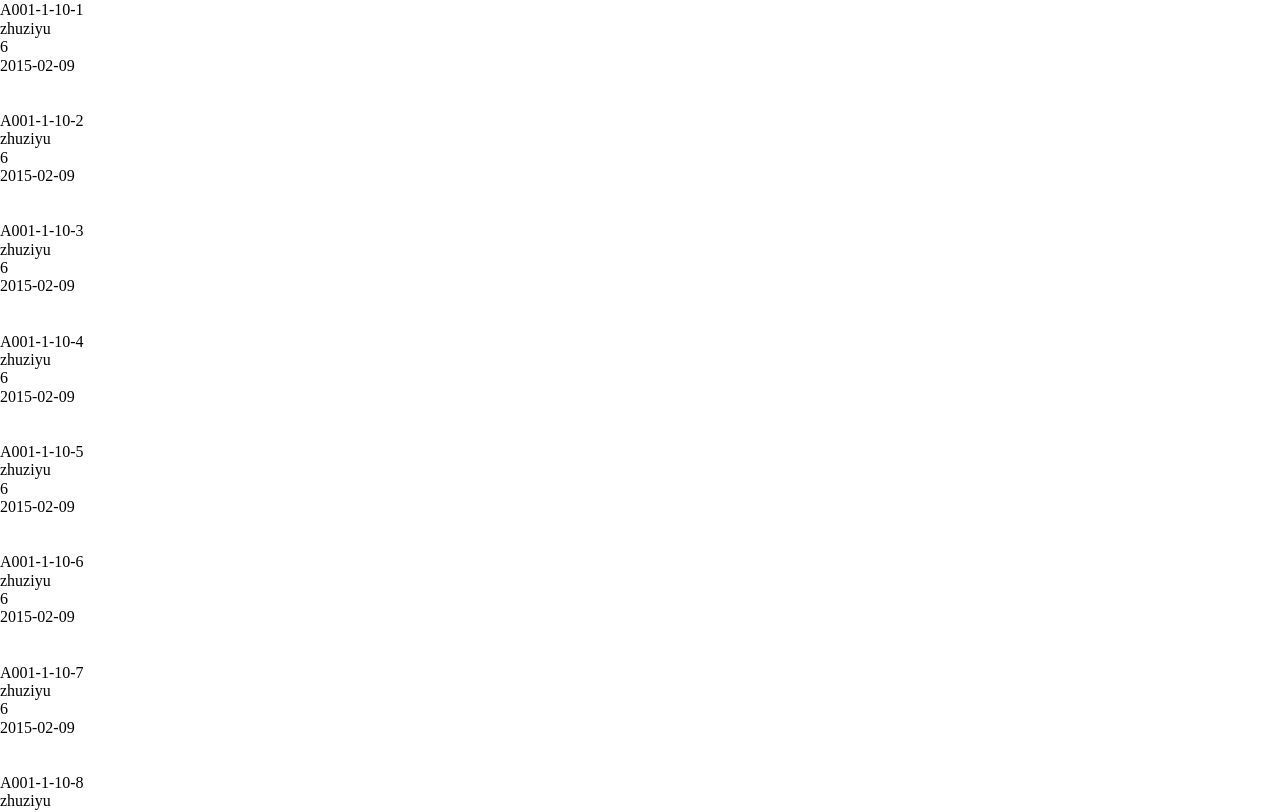
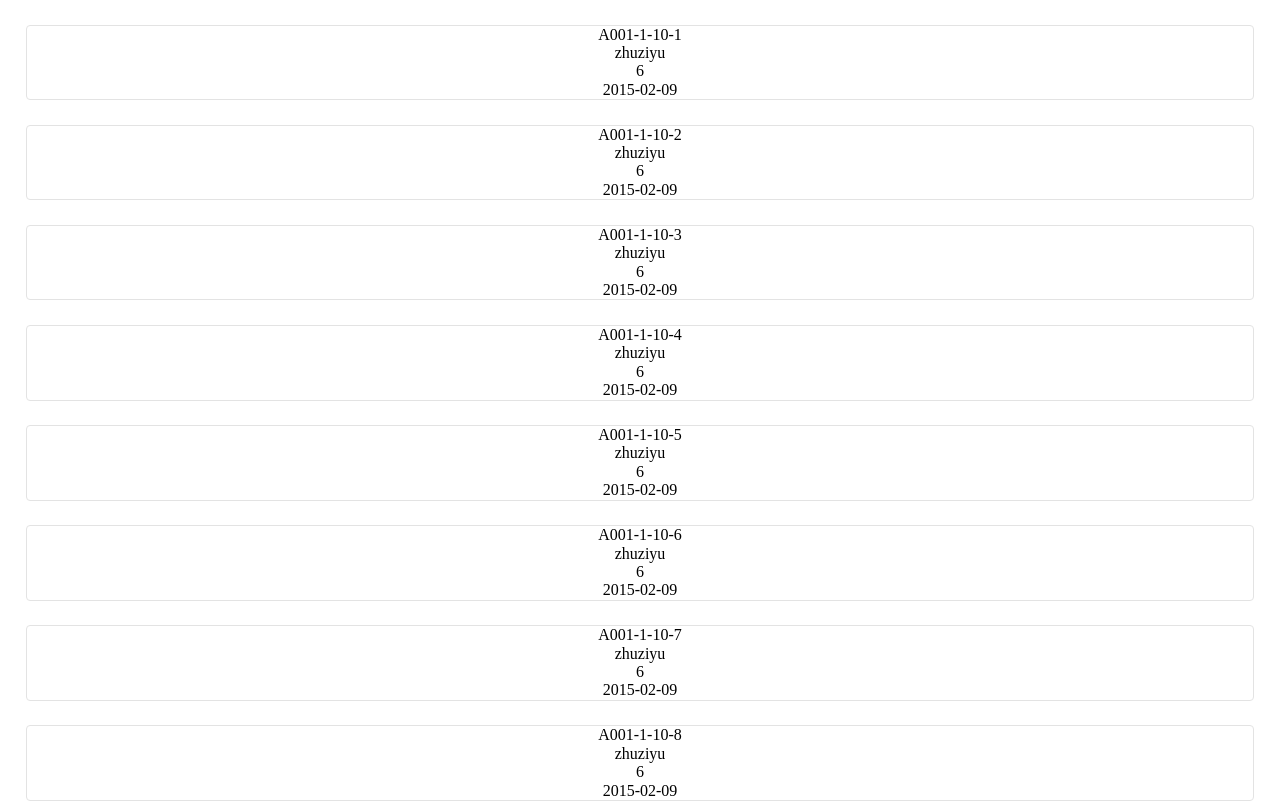
Before and after one commit to lei-zhu/react-paging-list, a React app: page / in a window 1280 px wide. Shown: the top 812 px of the page. Built offline with nearby package versions, Linux system fonts and the light colour scheme.

Commit message:
完善 PagingList 逻辑

```diff
--- a/src/components/ListView/index.tsx
+++ b/src/components/ListView/index.tsx
@@ -10,6 +10,7 @@ export interface IListViewOptions {
 }
 
 export interface IListViewProps<T> {
+  layoutType: string; // 布局类型，可选值: ROW, GRID
   pageNumber: number; // 当前页码
   pageSize: number; // 每页数量
   dataLoading: boolean; // 数据加载中
@@ -104,11 +105,11 @@ class ListView<T> extends PureComponent<IListViewProps<T>, IListViewState<T>> {
 
   render() {
     const { totalPages, dataList } = this.state;
-    const { dataLoading, renderItem } = this.props;
+    const { layoutType, dataLoading, renderItem } = this.props;
 
     if (totalPages === -1) {
       return (
-        <div className="rpl_list_view">
+        <div className="rpl_list_view_2">
           {this.renderFirstLoading()}
         </div>
       );
@@ -116,8 +117,17 @@ class ListView<T> extends PureComponent<IListViewProps<T>, IListViewState<T>> {
 
     if (totalPages === 0 && dataLoading === false) {
       return (
-        <div className="rpl_list_view">
+        <div className="rpl_list_view_2">
           {this.renderListNothing()}
+        </div>
+      );
+    }
+
+    if (layoutType === 'GRID') {
+      const content = dataList.map((item: T) => renderItem(item));
+      return (
+        <div className="rpl_list_view grid_layout">
+          {content}
         </div>
       );
     }
--- a/src/components/ListView/style.less
+++ b/src/components/ListView/style.less
@@ -2,18 +2,58 @@
 
 .rpl_list_view:extend(.flex_column_center) {
   align-items: unset;
-  height: 100%;
   width: 100%;
-  overflow-y: scroll;
+  padding: 0 2%;
 
   & > .list_item:extend(.flex_column) {
     min-height: 30px;
     width: 100%;
   }
+}
+
+.rpl_list_view.grid_layout:extend(.flex_row_wrap) {
+  justify-content: space-around;
+  padding: 0 1%;
+
+  & > .list_item:extend(.flex_column) {
+    min-height: 30px;
+    width: 47%;
+  }
+
+  & > .list_item.center {
+    justify-content: center;
+    align-items: center;
+  }
+
+  & > .list_item.border {
+    border: 1px solid #e3e3e3;
+    border-radius: 4px;
+  }
+}
+
+.rpl_list_view,
+.rpl_list_view.grid_layout {
+  box-sizing: border-box;
+
+  & > .list_item {
+    box-sizing: border-box;
+    margin-top: 2%;
+  }
+  & > .list_item.center {
+    justify-content: center;
+    align-items: center;
+  }
+  & > .list_item.border {
+    border: 1px solid #e3e3e3;
+    border-radius: 4px;
+  }
+}
+
+.rpl_list_view_2:extend(.flex_column_center) {
+  height: 100%;
 
   & > .list_nothing:extend(.flex_column_center),
   & > .list_loading:extend(.flex_column_center) {
-
     & > img {
       width: 70px;
     }
--- a/src/components/LoadMore/index.tsx
+++ b/src/components/LoadMore/index.tsx
@@ -27,7 +27,8 @@ const LoadMore: React.FC<ILoadMoreProps> = (props: ILoadMoreProps) => {
     ? (totalCount / pageSize)
     : (totalCount / pageSize + 1));
 
-  if (dataLoading === true && pageNumber === 1 && totalCount === 0) {
+  if ((dataLoading === false && pageNumber === 1 && totalCount === 0 && totalPages === 0)
+    || (dataLoading === true && pageNumber === 1 && totalCount === 0)) {
     return (
       <div className="rpl_load_more">
         <></>
--- a/src/components/LoadMore/style.less
+++ b/src/components/LoadMore/style.less
@@ -7,13 +7,15 @@
   & > .load_status_text {
     & > span {
       color: #848484;
-      font-size: 16px;
+      font-size: 14px;
     }
   }
 
   & > .load_btn:extend(.flex_column_center) {
-    width: 30%;
+    min-width: 30%;
+    max-width: 90%;
     height: 30px;
+    padding: 0 10px;
     border: 1px solid #1890ff;
     border-radius: 4px;
 
--- a/src/components/PagingList/index.tsx
+++ b/src/components/PagingList/index.tsx
@@ -15,6 +15,7 @@ export interface IPagedResult {
 }
 
 export interface IPagingListProps {
+  layoutType?: string; // 布局类型，可选值: ROW, GRID
   pageSize: number; // 每页数量
   requestData: (params: IPageRequestParams) => IPagedResult; // 请求页面数据的回调函数
   renderItem: (item: any) => React.ReactNode; // 渲染列表项的回调函数
@@ -24,7 +25,7 @@ export interface IPagingListProps {
 
 const PagingList: React.FC<IPagingListProps> = (props: IPagingListProps) => {
   const {
-    pageSize, requestData, renderItem,
+    layoutType, pageSize, requestData, renderItem,
     listViewOptions, loadMoreOptions,
   } = props;
 
@@ -61,16 +62,17 @@ const PagingList: React.FC<IPagingListProps> = (props: IPagingListProps) => {
   return (
     <div className="paging_list">
       <ListView
+        layoutType={layoutType ?? 'ROW'}
         pageNumber={pageNum}
         pageSize={pageSize}
         dataLoading={dataLoading}
         dataListPerPage={dataListPerPage}
         totalCount={totalCount}
-        renderItem={renderItem}
         options={{
           firstLoadingText: listViewOptions?.firstLoadingText,
           listEmptyText: listViewOptions?.listEmptyText,
         }}
+        renderItem={renderItem}
       />
       <LoadMore
         pageNumber={pageNum}
@@ -91,6 +93,7 @@ const PagingList: React.FC<IPagingListProps> = (props: IPagingListProps) => {
 };
 
 PagingList.defaultProps = {
+  layoutType: 'ROW',
   pageSize: 10,
   listViewOptions: {
     firstLoadingText: '正在努力加载哟',
--- a/src/components/PagingList/style.less
+++ b/src/components/PagingList/style.less
@@ -1,6 +1,7 @@
 @import './../index.less';
 
 .paging_list:extend(.flex_column_center) {
+  justify-content: unset;
   flex: 1;
   width: 100%;
 }
--- a/src/components/index.less
+++ b/src/components/index.less
@@ -6,3 +6,12 @@
   justify-content: center;
   align-items: center;
 }
+.flex_row {
+  display: flex;
+  flex-direction: row;
+}
+.flex_row_wrap {
+  display: flex;
+  flex-direction: row;
+  flex-wrap: wrap;
+}
--- a/src/pages/App.tsx
+++ b/src/pages/App.tsx
@@ -33,7 +33,7 @@ export default class App extends PureComponent {
     }
 
     const result: IPagedResult = {
-      total: 68,
+      total: 56,
       dataList,
     };
 
@@ -44,6 +44,7 @@ export default class App extends PureComponent {
     return (
       <div className="app">
         <PagingList
+          // layoutType="GRID"
           pageSize={10}
           requestData={this.requestData}
           renderItem={(item: IDataObj) => {
@@ -51,13 +52,11 @@ export default class App extends PureComponent {
               id, name, age, birthday,
             } = item;
             return (
-              <div key={item.id} className="list_item">
+              <div key={item.id} className="list_item center border">
                 <div>{id}</div>
                 <div>{name}</div>
                 <div>{age}</div>
                 <div>{birthday}</div>
-                <br />
-                <br />
               </div>
             );
           }}
```
